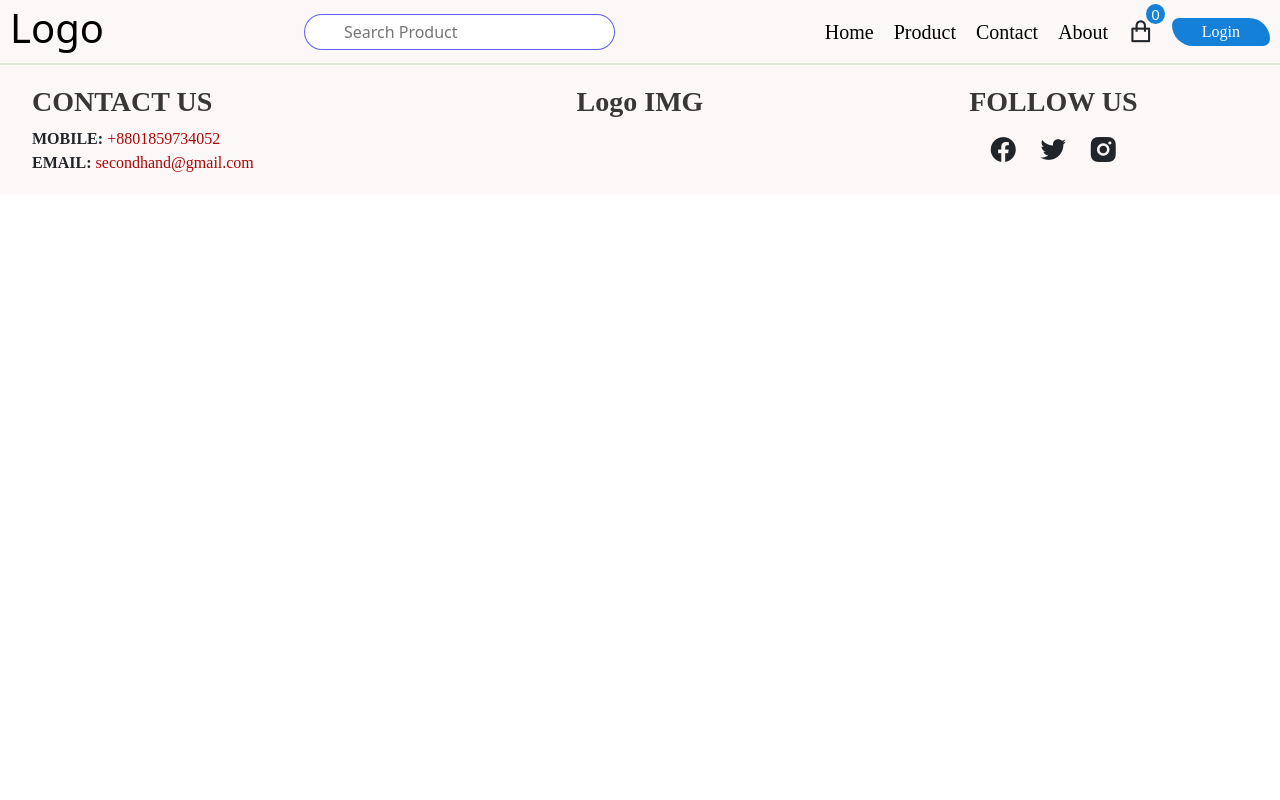
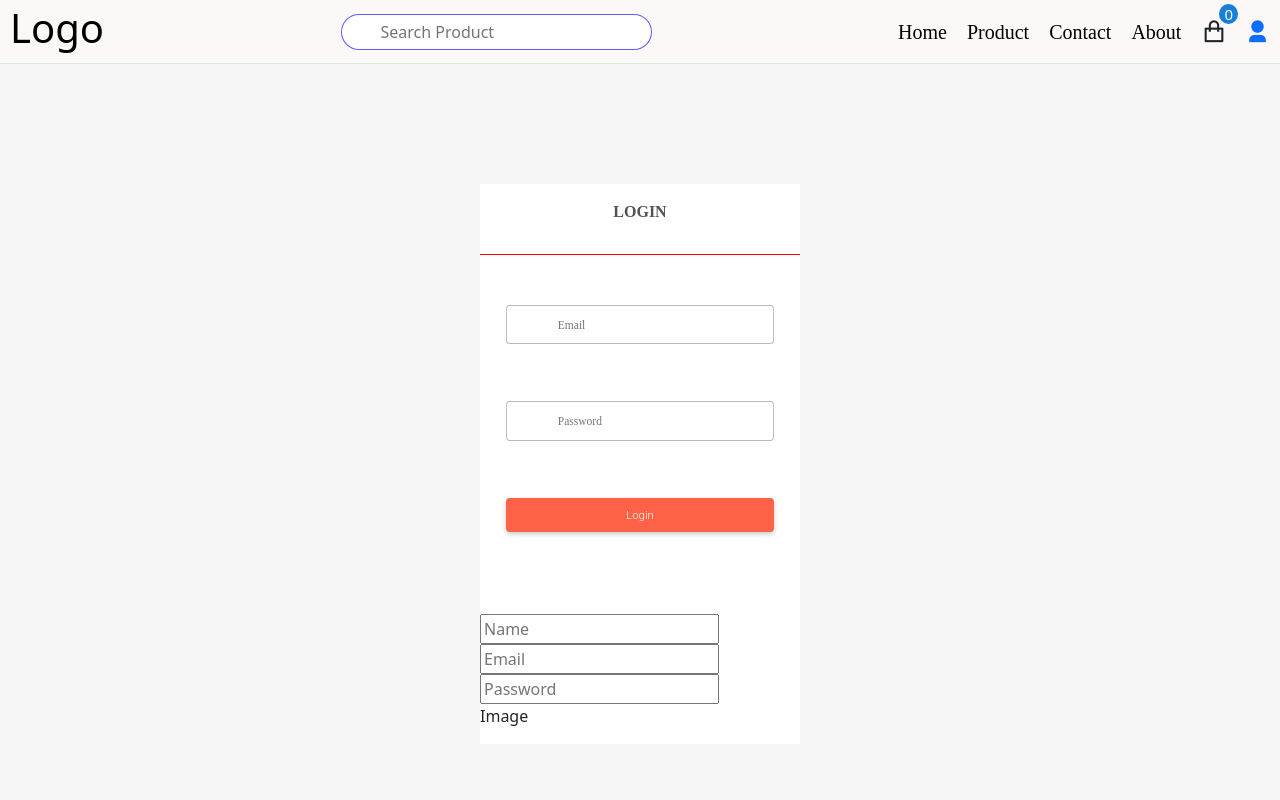
Before and after one commit to Matiur847/ecommerce-frontend, a React (Create React App) app: page /login-register in a window 1280 px wide. Shown: the top 800 px of the page. Built offline with nearby package versions, Linux system fonts and the light colour scheme.

Commit message:
login-register page

```diff
--- a/src/components/Header/Header.js
+++ b/src/components/Header/Header.js
@@ -11,17 +11,17 @@ const Header = () => {
   const handleClose = () => offcanSetShow(false);
   const handleShow = () => offcanSetShow(true);
 
-  const navigate = useNavigate()
+  const navigate = useNavigate();
   const [keyword, setKeyword] = useState("");
   const searchHandler = (e) => {
-    e.preventDefault()
+    e.preventDefault();
 
-    if(keyword.trim()) {
-      navigate(`/products/${keyword}`)
+    if (keyword.trim()) {
+      navigate(`/products/${keyword}`);
     } else {
-      navigate('/products')
+      navigate("/products");
     }
-  }
+  };
 
   return (
     <div className="header">
@@ -31,7 +31,11 @@ const Header = () => {
         </div>
         <div className="search-icon d-flex align-items-center">
           <form onSubmit={searchHandler}>
-            <input type="text" placeholder="Search Product" onChange={(e) => setKeyword(e.target.value)} />
+            <input
+              type="text"
+              placeholder="Search Product"
+              onChange={(e) => setKeyword(e.target.value)}
+            />
           </form>
         </div>
         <div className="nav-menu-link-container">
@@ -63,7 +67,11 @@ const Header = () => {
                 <p>Empty Cart</p>
               </Modal.Body>
             </Modal>
-            <button className="header-login-button">Login</button>
+            <div className="user-component">
+              <Link to={"/login-register"}>
+                <i className="ri-user-3-fill cart-icon"></i>
+              </Link>
+            </div>
             <div className="offcanvas-container">
               <div className="mobile-menu">
                 <i className="ri-menu-line" onClick={handleShow}></i>
--- /dev/null
+++ b/src/pages/LoginRegister.js
@@ -0,0 +1,104 @@
+import React, { useRef } from "react";
+import "../style/LoginRegister.css";
+import { Col, Container, Row } from "react-bootstrap";
+
+const LoginRegister = () => {
+
+  return (
+    <div>
+      <Container>
+        <Row>
+          <Col md="12">
+            <div className="LoginSignUpContainer">
+              <div className="LoginSignUpBox">
+                <div className="loginBtnss">
+                  <div className="login_signUp_toggle text-center">
+                    <p className="mt-3">LOGIN</p>
+                  </div>
+                </div>
+                <form className="loginForm">
+                  <div className="loginEmail">
+                    {/* <i class="ri-mail-line"></i> */}
+                    <input
+                      type="email"
+                      placeholder="Email"
+                      required
+                      // value={loginEmail}
+                      // onChange={(e) => setLoginEmail(e.target.value)}
+                    />
+                  </div>
+                  <div className="loginPassword">
+                    {/* <LockOpenIcon /> */}
+                    <input
+                      type="password"
+                      placeholder="Password"
+                      required
+                      // value={loginPassword}
+                      // onChange={(e) => setLoginPassword(e.target.value)}
+                    />
+                  </div>
+                  {/* <Link to="/password/forgot">Forget Password ?</Link> */}
+                  <input type="submit" value="Login" className="loginBtn" />
+                </form>
+                <form
+                  className="signUpForm"
+                  // ref={registerTab}
+                  encType="multipart/form-data"
+                  // onSubmit={registerSubmit}
+                >
+                  <div className="signUpName">
+                    {/* <FaceIcon /> */}
+                    <input
+                      type="text"
+                      placeholder="Name"
+                      required
+                      name="name"
+                      // value={name}
+                      // onChange={registerDataChange}
+                    />
+                  </div>
+                  <div className="signUpEmail">
+                    {/* <MailOutlineIcon /> */}
+                    <input
+                      type="email"
+                      placeholder="Email"
+                      required
+                      name="email"
+                      // value={email}
+                      // onChange={registerDataChange}
+                    />
+                  </div>
+                  <div className="signUpPassword">
+                    {/* <LockOpenIcon /> */}
+                    <input
+                      type="password"
+                      placeholder="Password"
+                      required
+                      name="password"
+                      // value={password}
+                      // onChange={registerDataChange}
+                    />
+                  </div>
+
+                  <div id="registerImage">
+                    {/* <img src={avatarPreview} alt="Avatar Preview" /> */}
+                    <span>Image</span>
+                    <input
+                      type="file"
+                      name="avatar"
+                      accept="image/*"
+                      // onChange={registerDataChange}
+                    />
+                  </div>
+                  <input type="submit" value="Register" className="signUpBtn" />
+                </form>
+              </div>
+            </div>
+          </Col>
+        </Row>
+      </Container>
+    </div>
+  );
+};
+
+export default LoginRegister;
--- a/src/routes/Routers.js
+++ b/src/routes/Routers.js
@@ -3,6 +3,7 @@ import { Route, Routes } from 'react-router-dom';
 import Home from '../pages/Home';
 import ProductDetails from '../pages/ProductDetails';
 import Products from '../pages/Products';
+import LoginRegister from '../pages/LoginRegister';
 
 const Routers = () => {
     return <Routes>
@@ -10,6 +11,7 @@ const Routers = () => {
         <Route path='/product/:id' element={<ProductDetails />} />
         <Route path='/products' element={<Products />} />
         <Route path='/products/:keyword' element={<Products />} />
+        <Route path='/login-register' element={<LoginRegister />} />
     </Routes>
 };
 
--- a/src/style/Header.css
+++ b/src/style/Header.css
@@ -65,6 +65,10 @@ nav.navbar {
 
 .cart-icon span {
     font-size: 20px;
+}
+
+.user-component a {
+    text-decoration: none;
 }
 
 span sup {
--- /dev/null
+++ b/src/style/LoginRegister.css
@@ -0,0 +1,224 @@
+.LoginSignUpContainer {
+  width: 100vw;
+  height: 100vh;
+  max-width: 100%;
+  display: flex;
+  justify-content: center;
+  align-items: center;
+  /* background-color: rgb(231, 231, 231); */
+}
+
+.LoginSignUpBox {
+  background-color: white;
+  width: 25vw;
+  height: 70vh;
+  box-sizing: border-box;
+  overflow: hidden;
+}
+
+.login_signUp_toggle p::after {
+  margin-top: 30px;
+  content: "";
+  background-color: red;
+  color: chartreuse;
+  height: 1px;
+  width: 100%;
+}
+
+.login_signUp_toggle {
+  display: flex;
+  height: 3vmax;
+}
+
+.login_signUp_toggle>p {
+  font-weight: 600;
+  font-family: 'Times New Roman', Times, serif;
+  color: #383636dc;
+  transition: all 0.5s;
+  cursor: pointer;
+  display: grid;
+  place-items: center;
+  width: 100%;
+}
+
+.login_signUp_toggle>p:hover {
+  color: tomato;
+}
+
+.LoginSignUpBox>div>button {
+  background-color: tomato;
+  height: 3px;
+  width: 50%;
+  border: none;
+  transition: all 0.5s;
+}
+
+.loginForm {
+  display: flex;
+  flex-direction: column;
+  align-items: center;
+  margin: auto;
+  padding: 2vmax;
+  justify-content: space-evenly;
+  height: 70%;
+  transition: all 0.5s;
+}
+
+/* .signUpForm {
+  transform: translateY(-100%) translateX(-100vmax);
+} */
+
+.loginForm>div {
+  display: flex;
+  width: 100%;
+  align-items: center;
+}
+
+.loginForm>div>input {
+  padding: 1vmax 4vmax;
+  padding-right: 1vmax;
+  width: 100%;
+  box-sizing: border-box;
+  border: 1px solid rgba(0, 0, 0, 0.267);
+  border-radius: 4px;
+  font: 300 0.9vmax cursive;
+  outline: none;
+}
+
+.loginForm>div>svg {
+  position: absolute;
+  transform: translateX(1vmax);
+  font-size: 1.6vmax;
+  color: rgba(0, 0, 0, 0.623);
+}
+
+.loginForm>a {
+  color: rgba(0, 0, 0, 0.651);
+  text-decoration: none;
+  align-self: flex-end;
+  transition: all 0.5s;
+  font: 500 0.8vmax "Gill Sans";
+}
+
+.loginForm>a:hover {
+  color: black;
+}
+
+#registerImage>img {
+  width: 3vmax;
+  border-radius: 100%;
+}
+
+#registerImage>input {
+  display: flex;
+  padding: 0%;
+}
+
+#registerImage>input::file-selector-button {
+  cursor: pointer;
+  width: 100%;
+  z-index: 2;
+  height: 5vh;
+  border: none;
+  margin: 0%;
+  font: 400 0.8vmax cursive;
+  transition: all 0.5s;
+  padding: 0 1vmax;
+  color: rgba(0, 0, 0, 0.623);
+  background-color: rgb(255, 255, 255);
+}
+
+#registerImage>input::file-selector-button:hover {
+  background-color: rgb(235, 235, 235);
+}
+
+.loginBtn,
+.signUpBtn {
+  border: none;
+  background-color: tomato;
+  color: white;
+  font: 300 0.9vmax "Roboto";
+  width: 100%;
+  padding: 0.8vmax;
+  cursor: pointer;
+  transition: all 0.5s;
+  border-radius: 4px;
+  outline: none;
+  box-shadow: 0 2px 5px rgba(0, 0, 0, 0.219);
+}
+
+.loginBtn:hover,
+.signUpBtn:hover {
+  background-color: rgb(179, 66, 46);
+}
+
+/* .shiftToLeft {
+  transform: translateX(-100%);
+}
+
+.shiftToNeutral {
+  transform: translateX(0%);
+}
+
+.shiftToNeutralForm {
+  transform: translateX(0%) translateY(-100%);
+}
+
+.shiftToRight {
+  transform: translateX(100%);
+} */
+
+@media screen and (max-width: 600px) {
+  .LoginSignUpContainer {
+    background-color: white;
+  }
+
+  .LoginSignUpBox {
+    width: 100vw;
+    height: 95vh;
+  }
+
+  .login_signUp_toggle {
+    height: 5vmax;
+  }
+
+  .login_signUp_toggle>p {
+    font: 300 1.5vmax "Roboto";
+  }
+
+  .loginForm,
+  .signUpForm {
+    padding: 5vmax;
+  }
+
+  .loginForm>div>input,
+  .signUpForm>div>input {
+    padding: 2.5vmax 5vmax;
+    font: 300 1.7vmax cursive;
+  }
+
+  .loginForm>div>svg,
+  .signUpForm>div>svg {
+    font-size: 2.8vmax;
+  }
+
+  .loginForm>a {
+    font: 500 1.8vmax "Gill Sans";
+  }
+
+  #registerImage>img {
+    width: 8vmax;
+    border-radius: 100%;
+  }
+
+  #registerImage>input::file-selector-button {
+    height: 7vh;
+    font: 400 1.8vmax cursive;
+  }
+
+  .loginBtn,
+  .signUpBtn {
+    font: 300 1.9vmax "Roboto";
+    padding: 1.8vmax;
+  }
+}
```
